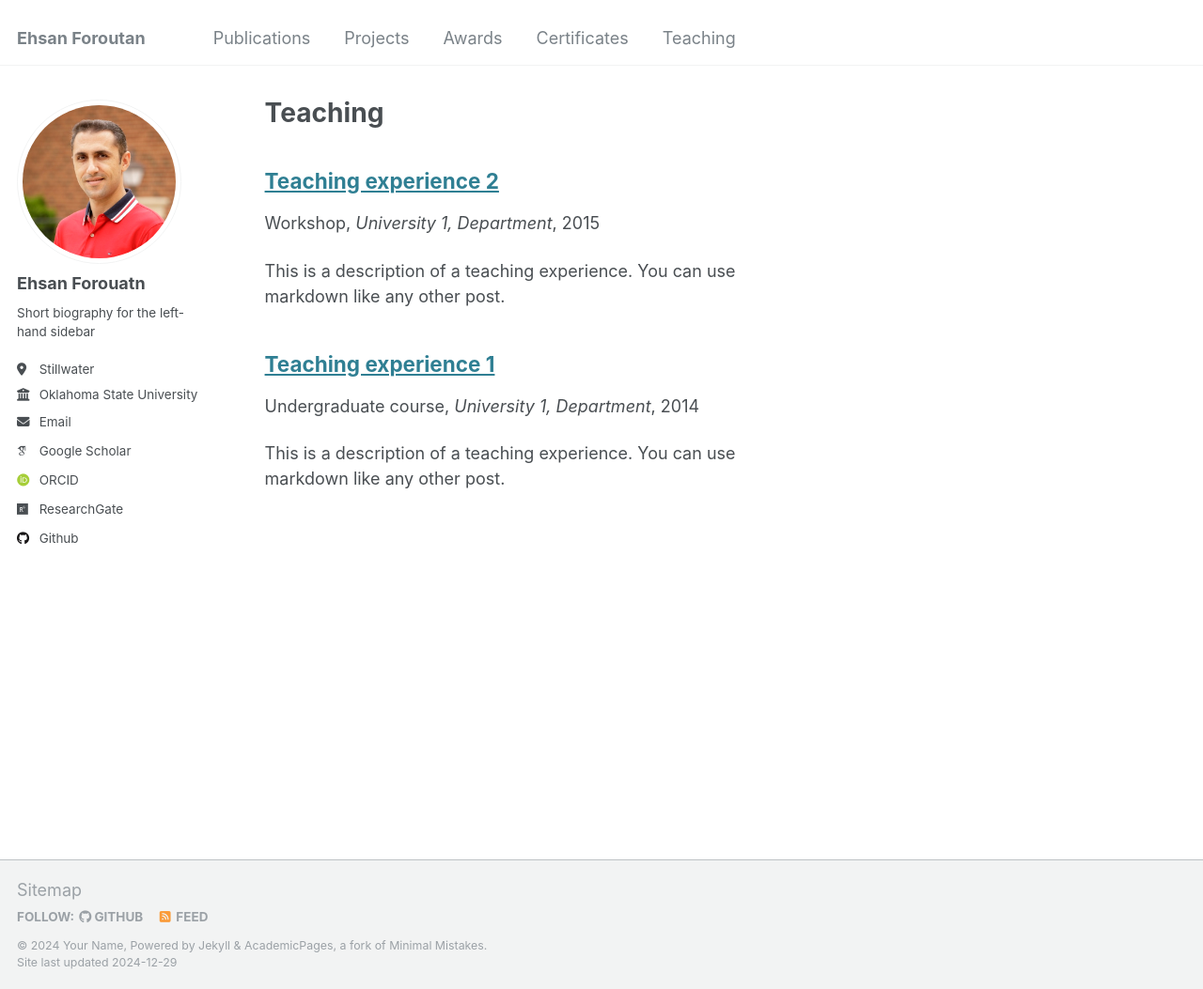
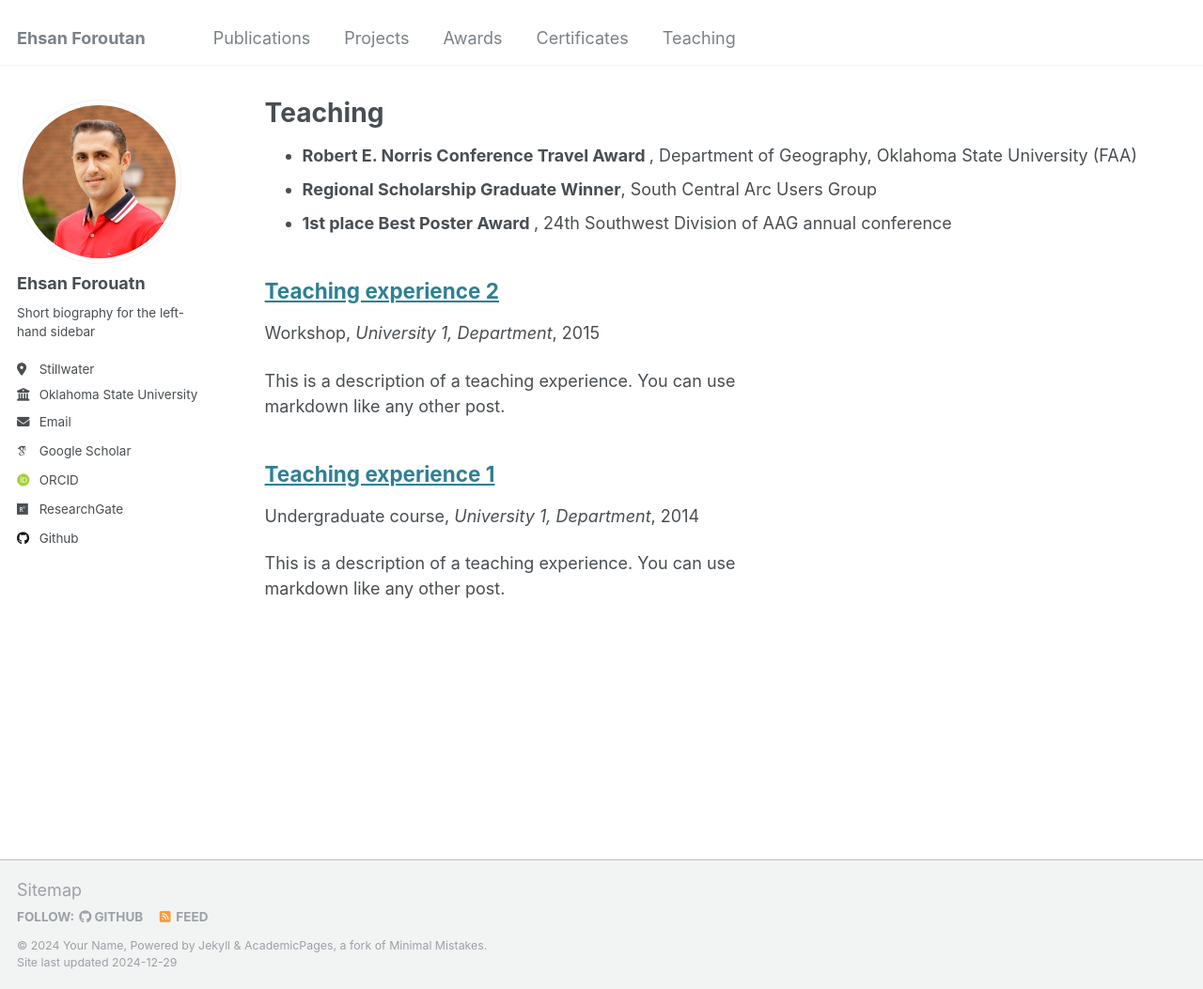
Before and after one commit to eforoutan/eforoutan.github.io, a Jekyll site: the page built from _pages/teaching.html, in a window 1280 px wide and 1053 px high. Shown: the whole window at 94% size. Built offline with Jekyll 4.4.1, drawn with Linux system fonts in a browser that asks for light colours; some web fonts are replaced.

Commit message:
Update teaching.html

```diff
--- a/_pages/teaching.html
+++ b/_pages/teaching.html
@@ -7,6 +7,12 @@ author_profile: true
 
 {% include base_path %}
 
+<ul>
+  <li><strong>Robert E. Norris Conference Travel Award </strong>, Department of Geography, Oklahoma State University (FAA)</li>
+  <li><strong>Regional Scholarship Graduate Winner</strong>, South Central Arc Users Group</li>
+  <li><strong>1st place Best Poster Award </strong>, 24th Southwest Division of AAG annual conference</li>
+</ul>
+
 {% for post in site.teaching reversed %}
   {% include archive-single.html %}
 {% endfor %}
```
